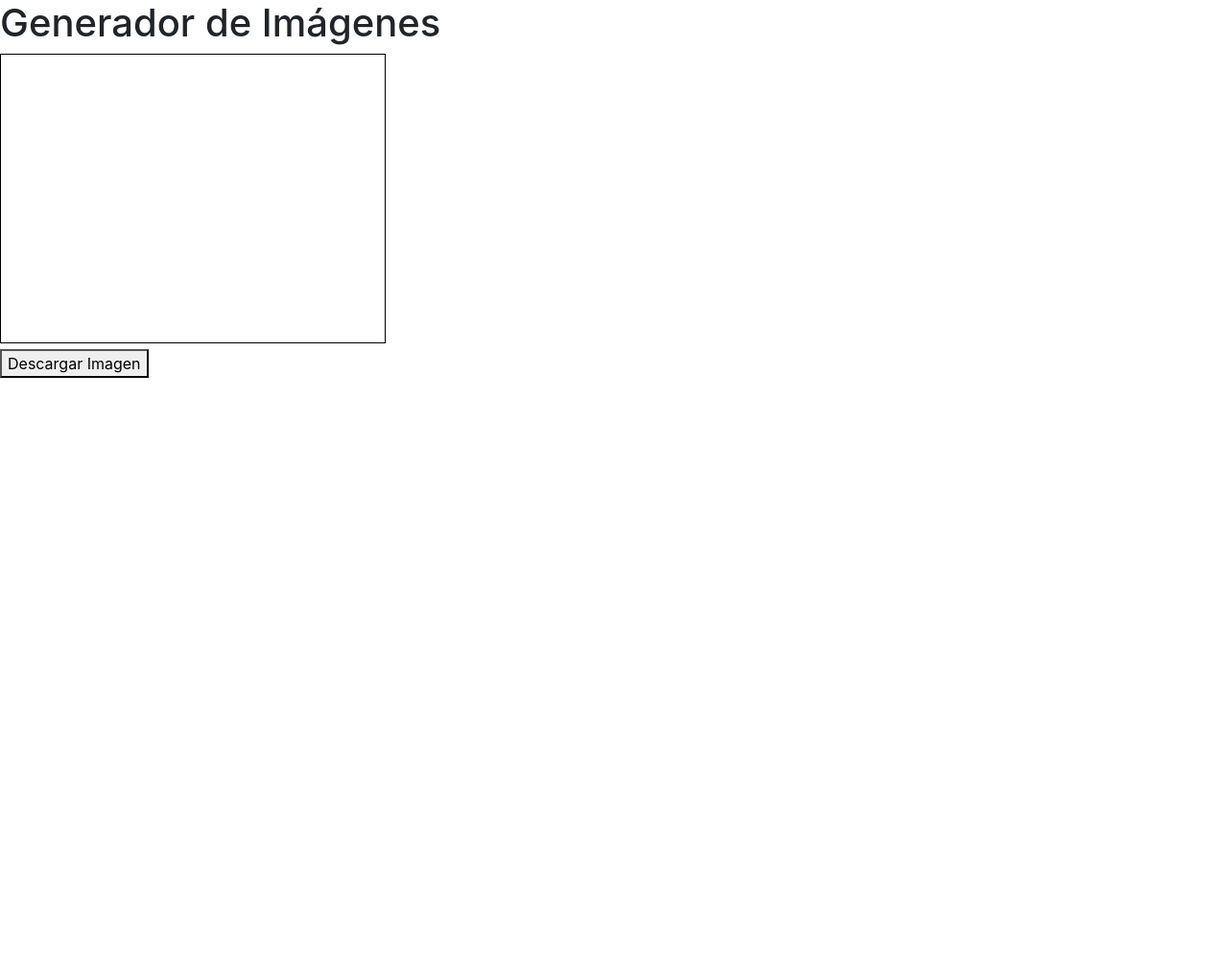
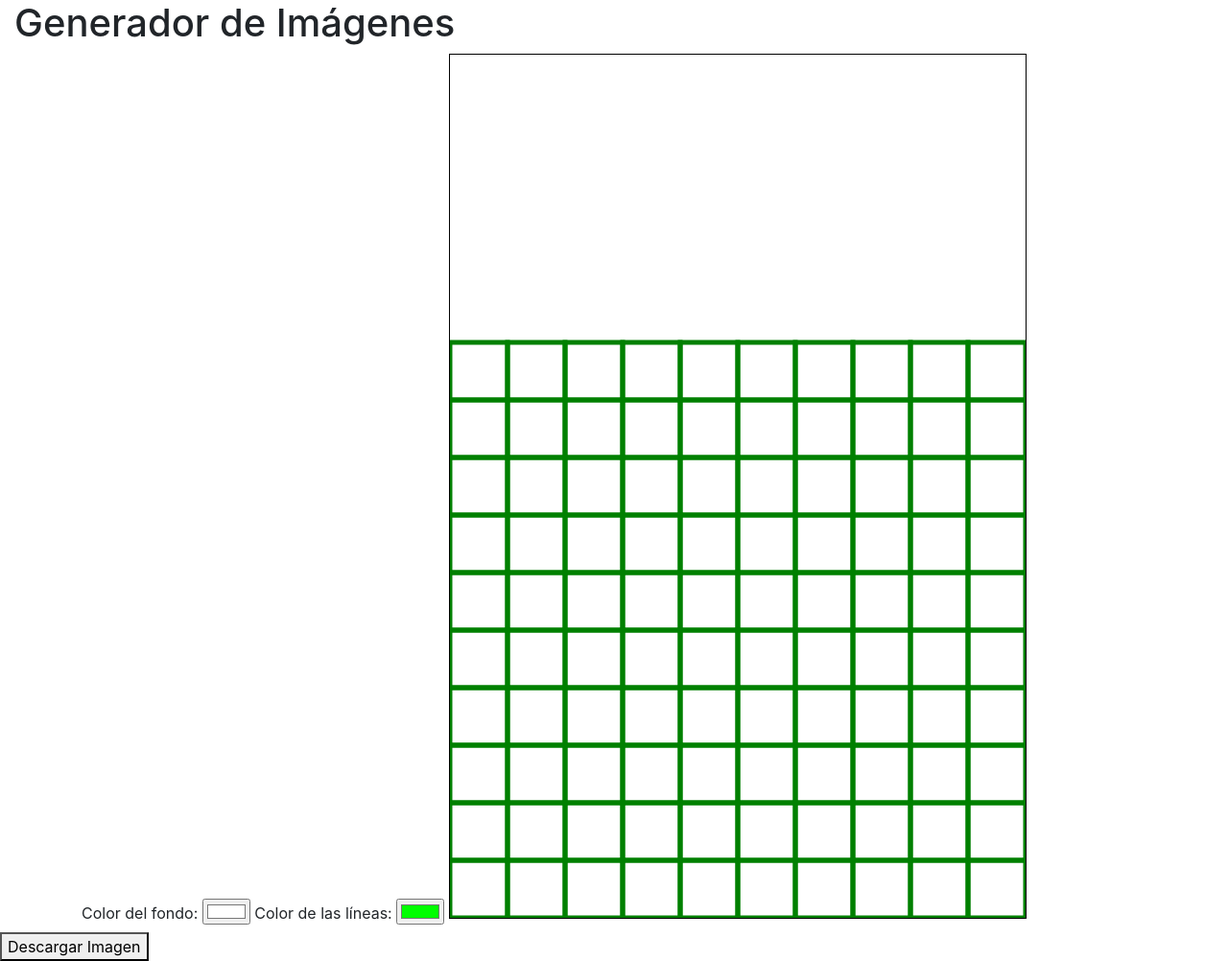
Before and after one commit to LeoGidev/Administrador-de-Rifas, a plain HTML site: page index.html in a window 1280 px wide. Shown: the whole page at 96% size. Before the commit the page ends 800 px from the top, so only its background shows below. Drawn offline with nearby package versions, Linux system fonts and the light colour scheme; a web font is replaced by a local one.

Commit message:
se trabaja en el js

```diff
--- a/index.html
+++ b/index.html
@@ -26,20 +26,25 @@
 </head>
 <body>
 
-<div class="conatiner-fluid">
-  <h1>Generador de Imágenes</h1>
+  <div class="container-fluid">
+    <h1>Generador de Imágenes</h1>
   </div>
+
   <!-- Contenedor del canvas -->
-  <div>
-    <canvas id="miCanvas" width="400" height="300" style="border:1px solid #000;"></canvas>
+  <div class="container">
+    <label for="colorFondo">Color del fondo:</label>
+    <input type="color" id="colorFondo" value="#ffffff" onchange="cambiarColorFondo()">
+
+    <label for="colorLineas">Color de las líneas:</label>
+    <input type="color" id="colorLineas" value="#00ff00" onchange="cambiarColorLineas()">
+
+    <canvas id="miCanvas" width="600" height="900" style="border:1px solid #000;" name="tablero"></canvas>
   </div>
 
   <!-- Botón para descargar la imagen -->
   <button onclick="descargarImagen()">Descargar Imagen</button>
 
-  <script src="script.js">
+  <script src="script.js"></script>
 
-  </script>
-
-</body>
-</html>
+  </body>
+  </html>
--- a/script.js
+++ b/script.js
@@ -1,18 +1,45 @@
-    // Obtener el contexto del canvas
-    var canvas = document.getElementById('miCanvas');
-    var contexto = canvas.getContext('2d');
+
+        var canvas = document.getElementById('miCanvas');
+        var contexto = canvas.getContext('2d');
+
+        // Tamaño de cada cuadro en centímetros
+        var tamanoCuadro = 200; // 2 cm
+        var cuadrosPorLado = 10;
+        var tamañoTotal = tamanoCuadro * cuadrosPorLado;
+                 // Dibujar el rectángulo
+    contexto.fillStyle = 'white';
+    contexto.fillRect(0, 0, canvas.width,(canvas.height));
+
+        // Dibujar la cuadrícula
+        for (var i = 0; i < cuadrosPorLado; i++) {
+          for (var j = 0; j < cuadrosPorLado; j++) {
+            // Calcular las coordenadas en píxeles para cada cuadro
+            var x = i * tamanoCuadro * (canvas.width / tamañoTotal);
+            var y = j * tamanoCuadro * ((canvas.height - 300) / tamañoTotal);
+
+            // Dibujar el cuadro en el canvas
+            contexto.lineWidth = 5; // Grosor de línea en píxeles
+
+            // Establecer el color de línea
+            contexto.strokeStyle = 'green';
+            contexto.strokeRect(x, y+300, (canvas.width)/10, (canvas.height-300)/10);
+          }
+        }
+
+
+
 
     // Dibujar una imagen de ejemplo en el canvas
     var imagenEjemplo = new Image();
-    imagenEjemplo.src = 'ruta/a/tu/imagen.jpg'; // Reemplaza con la ruta de tu propia imagen
+    imagenEjemplo.src = 'downloads/imagen.jpg'; //
     imagenEjemplo.onload = function() {
-      contexto.drawImage(imagenEjemplo, 0, 0, canvas.width, canvas.height);
+    contexto.drawImage(imagenEjemplo, 0, 0, canvas.width, canvas.height);
     };
 
     // Función para descargar la imagen
     function descargarImagen() {
       var enlaceDescarga = document.createElement('a');
-      enlaceDescarga.href = canvas.toDataURL('image/png'); // Convertir canvas a una URL de datos en formato PNG
-      enlaceDescarga.download = 'mi_imagen.png'; // Nombre del archivo a descargar
+      enlaceDescarga.href = canvas.toDataURL('downloads/image/png'); // Convertir canvas a una URL de datos en formato PNG
+      enlaceDescarga.download = 'Rifa.png'; // Nombre del archivo a descargar
       enlaceDescarga.click();
     }
```
